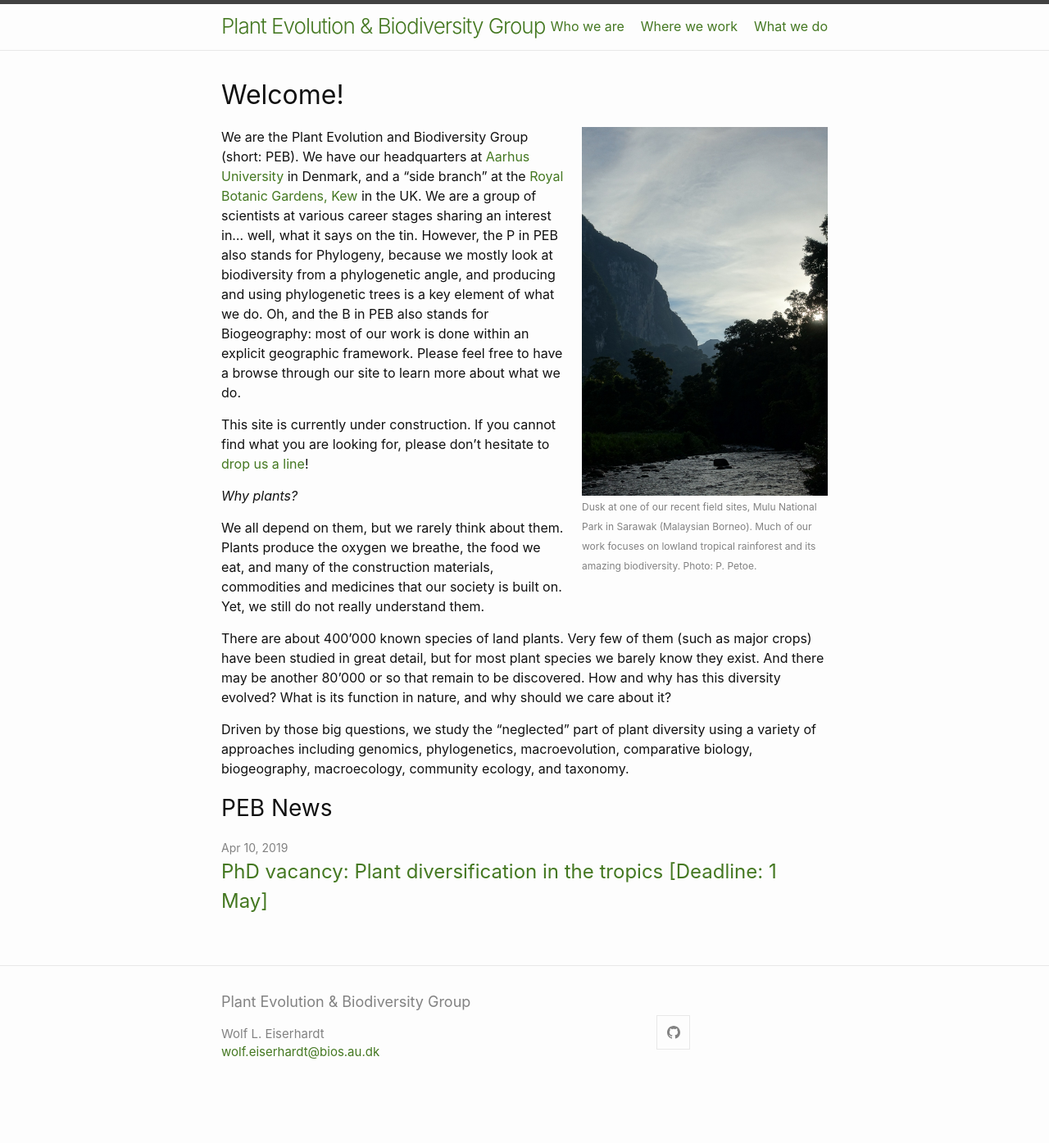
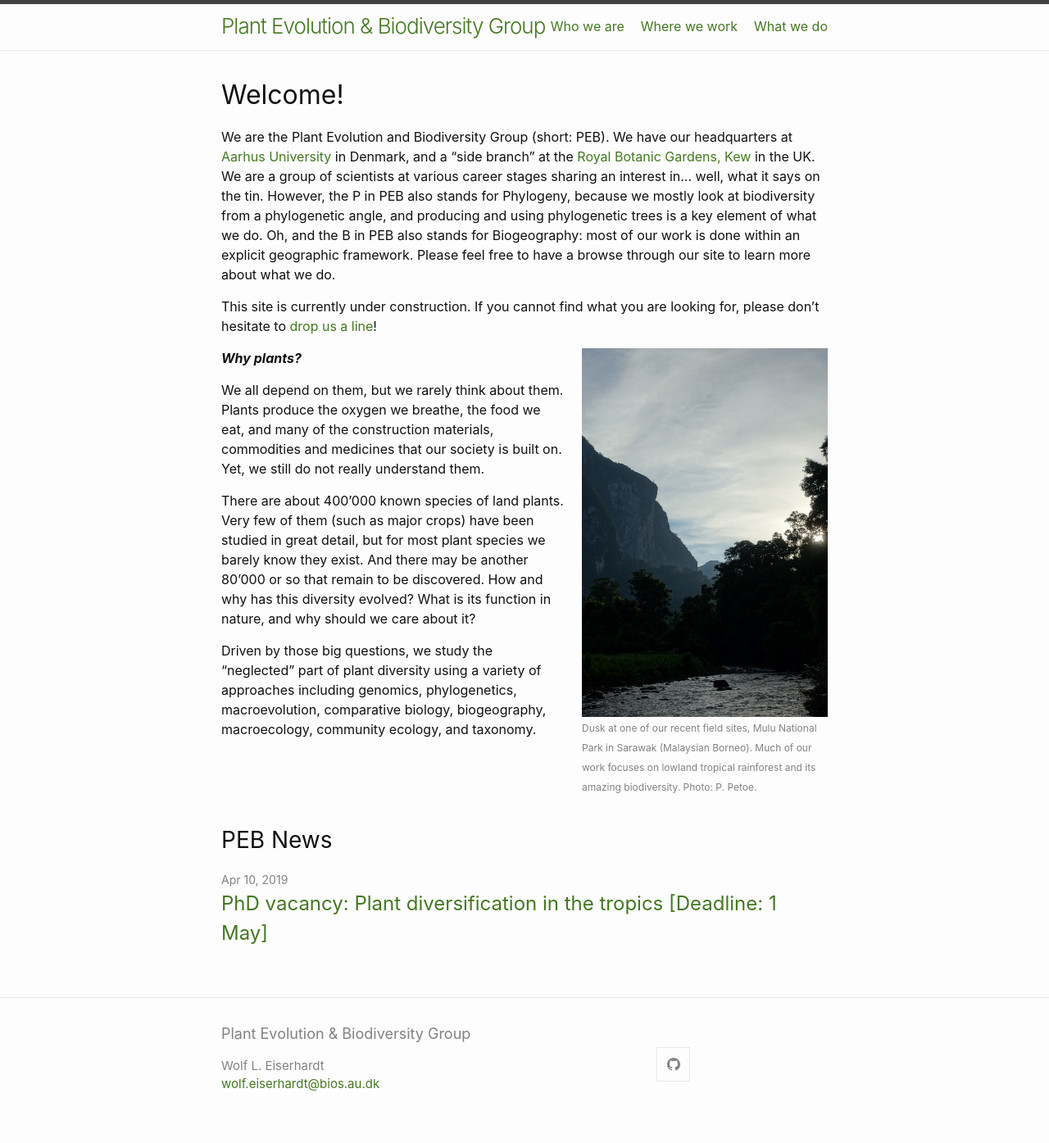
Before and after one commit to pebgroup/pebgroup.github.io, a Jekyll site: the page built from index.md, in a window 1280 px wide. Shown: the whole page at 82% size. Built offline with Jekyll 4.4.1, drawn with Linux system fonts in a browser that asks for light colours; before the commit the page ends 1356 px from its top, so only the background shows below that.

```diff
--- a/index.md
+++ b/index.md
@@ -11,19 +11,21 @@ list_title: PEB News
 category: "news"
 ---
 
+We are the Plant Evolution and Biodiversity Group (short: PEB). We have our headquarters at [Aarhus University](https://bios.au.dk) in Denmark, and a "side branch" at the [Royal Botanic Gardens, Kew](https://www.kew.org/science) in the UK. We are a group of scientists at various career stages sharing an interest in... well, what it says on the tin. However, the P in PEB also stands for Phylogeny, because we mostly look at biodiversity from a phylogenetic angle, and producing and using phylogenetic trees is a key element of what we do. Oh, and the B in PEB also stands for Biogeography: most of our work is done within an explicit geographic framework. Please feel free to have a browse through our site to learn more about what we do.
+
+This site is currently under construction. If you cannot find what you are looking for, please don't hesitate to [drop us a line](mailto:wolf.eiserhardt@bios.au.dk)!
+
 <div class="img_container_right">
 ![rainforest-mulu](/assets/images/rainforest.jpg){: width="300px"}
 <br><span class="img-legend">Dusk at one of our recent field sites, Mulu National Park in Sarawak (Malaysian Borneo). Much of our work focuses on lowland tropical rainforest and its amazing biodiversity. Photo: P. Petoe.</span>
 </div>
 
-We are the Plant Evolution and Biodiversity Group (short: PEB). We have our headquarters at [Aarhus University](https://bios.au.dk) in Denmark, and a "side branch" at the [Royal Botanic Gardens, Kew](https://www.kew.org/science) in the UK. We are a group of scientists at various career stages sharing an interest in... well, what it says on the tin. However, the P in PEB also stands for Phylogeny, because we mostly look at biodiversity from a phylogenetic angle, and producing and using phylogenetic trees is a key element of what we do. Oh, and the B in PEB also stands for Biogeography: most of our work is done within an explicit geographic framework. Please feel free to have a browse through our site to learn more about what we do.
-
-This site is currently under construction. If you cannot find what you are looking for, please don't hesitate to [drop us a line](mailto:wolf.eiserhardt@bios.au.dk)!
-
-*Why plants?*
+___Why plants?___
 
 We all depend on them, but we rarely think about them. Plants produce the oxygen we breathe, the food we eat, and many of the construction materials, commodities and medicines that our society is built on. Yet, we still do not really understand them.
 
 There are about 400’000 known species of land plants. Very few of them (such as major crops) have been studied in great detail, but for most plant species we barely know they exist. And there may be another 80’000 or so that remain to be discovered. How and why has this diversity evolved? What is its function in nature, and why should we care about it?
 
 Driven by those big questions, we study the “neglected” part of plant diversity using a variety of approaches including genomics, phylogenetics, macroevolution, comparative biology, biogeography, macroecology, community ecology, and taxonomy.
+
+<br><br><br>
```
Also changed, not shown: assets/images/rainforest2.jpg (deleted).
